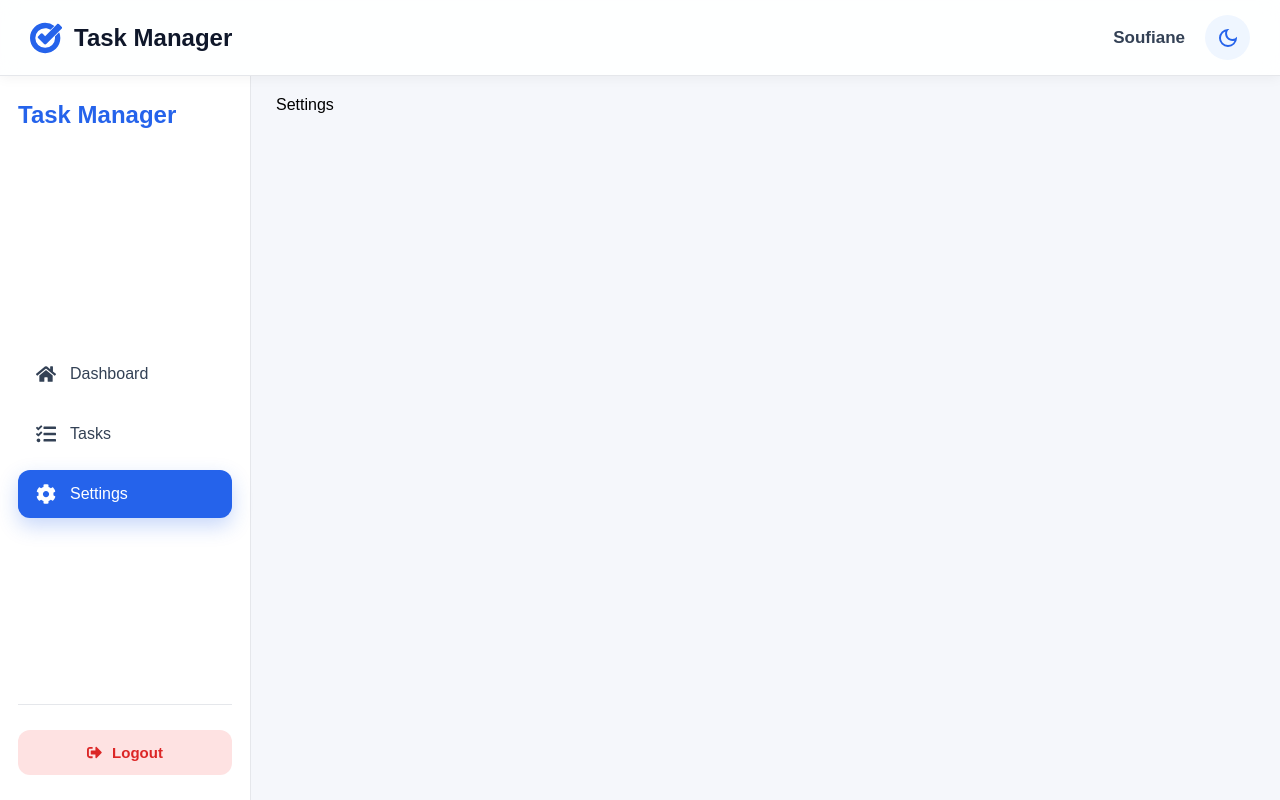
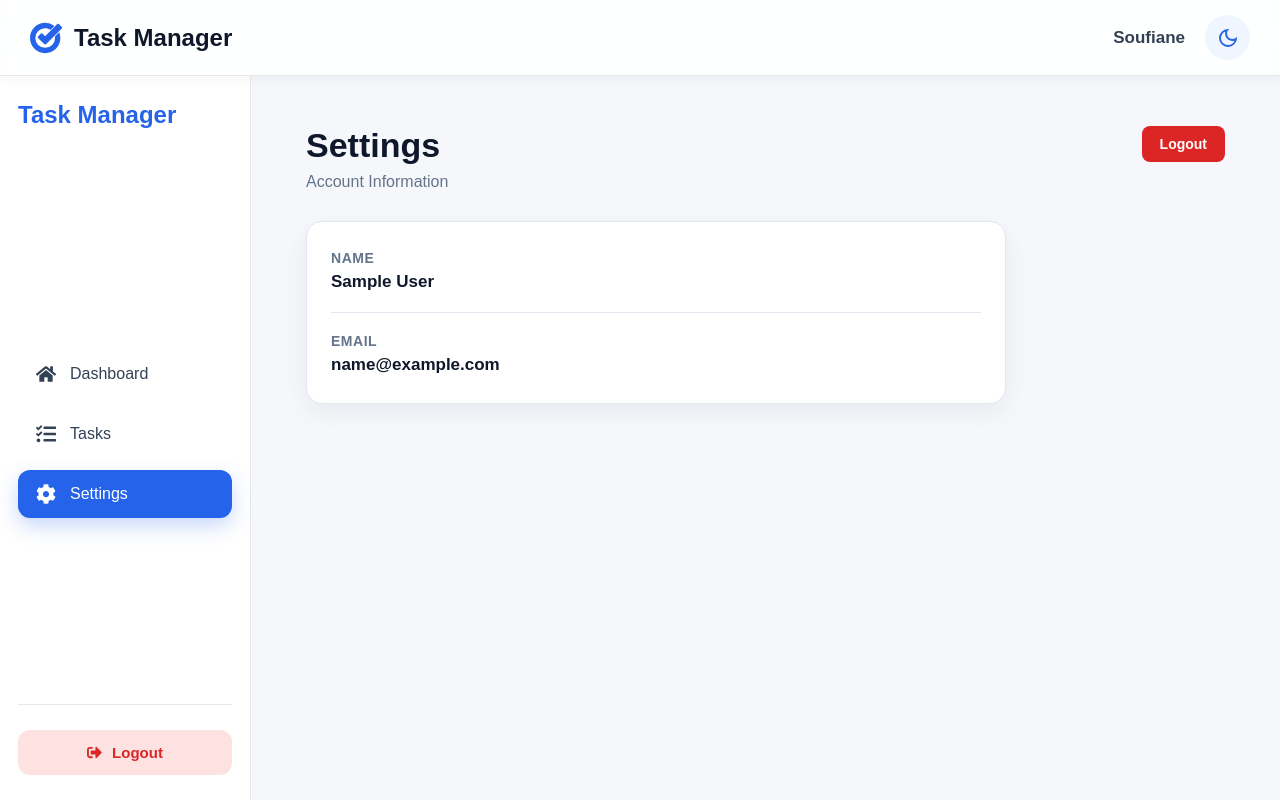
Before and after one commit to soufiane-naji/task-manager, a React (Vite) app: page /settings in a window 1280 px wide. Built offline with nearby package versions, Linux system fonts and the light colour scheme; sample sign-in values are in the browser's storage.

Commit message:
feat: implement authentication and settings page

```diff
--- a/src/pages/Settings.jsx
+++ b/src/pages/Settings.jsx
@@ -1,5 +1,32 @@
+import { useContext } from "react";
+import { AuthContext } from "../context/AuthContext";
+
 const Settings = () => {
-  return <div>Settings</div>;
+  const { user, logout } = useContext(AuthContext);
+
+  return (
+    <div className="settings-page">
+      <div className="setting-header">
+        <div>
+          <h1>Settings</h1>
+          <p>Account Information</p>
+        </div>
+        <button className="btn-logout" onClick={logout}>
+          Logout
+        </button>
+      </div>
+      <div className="settings-information">
+        <article>
+          <h3>Name</h3>
+          <p>{user.name}</p>
+        </article>
+        <article>
+          <h3>Email</h3>
+          <p>{user.email}</p>
+        </article>
+      </div>
+    </div>
+  );
 };
 
 export default Settings;
--- a/src/styles/index.css
+++ b/src/styles/index.css
@@ -1520,3 +1520,114 @@ body {
     font-size: 28px;
   }
 }
+
+/* =========================
+      SETTINGS PAGE
+========================= */
+
+.settings-page {
+  padding: 30px;
+}
+
+/* Header */
+
+.setting-header {
+  display: flex;
+  justify-content: space-between;
+  align-items: flex-start;
+  margin-bottom: 30px;
+}
+
+.btn-logout {
+  padding: 10px 18px;
+
+  border: none;
+  outline: none;
+  border-radius: 8px;
+
+  background: #dc2626;
+  color: #fff;
+
+  font-size: 14px;
+  font-weight: 600;
+
+  cursor: pointer;
+
+  transition: 0.2s ease;
+}
+
+.btn-logout:hover {
+  background: #b91c1c;
+  transform: translateY(-2px);
+}
+
+.setting-header h1 {
+  color: #0f172a;
+  font-size: 34px;
+  font-weight: 700;
+  margin-bottom: 8px;
+}
+
+.setting-header p {
+  color: #64748b;
+  font-size: 16px;
+}
+
+/* Information Card */
+
+.settings-information {
+  max-width: 700px;
+  display: flex;
+  flex-direction: column;
+  gap: 0;
+  background-color: #fff;
+  border: 1px solid #e2e8f0;
+  border-radius: 16px;
+  padding: 8px 24px;
+  box-shadow: 0 8px 25px rgba(15, 23, 42, 0.06);
+}
+
+/* Information Item */
+
+.settings-information article {
+  display: flex;
+  flex-direction: column;
+  gap: 6px;
+
+  padding: 20px 0;
+
+  border-bottom: 1px solid #e2e8f0;
+  cursor: pointer;
+}
+
+.settings-information article:last-child {
+  border-bottom: none;
+}
+
+.settings-information h3 {
+  margin: 0;
+
+  color: #64748b;
+  font-size: 14px;
+  font-weight: 600;
+  text-transform: uppercase;
+  letter-spacing: 0.5px;
+}
+
+.settings-information p {
+  color: #0f172a;
+
+  font-size: 17px;
+
+  font-weight: 600;
+}
+
+/* Hover */
+
+.settings-information article {
+  transition: 0.2s ease;
+}
+
+.settings-information article:hover {
+  padding-left: 8px;
+}
```
